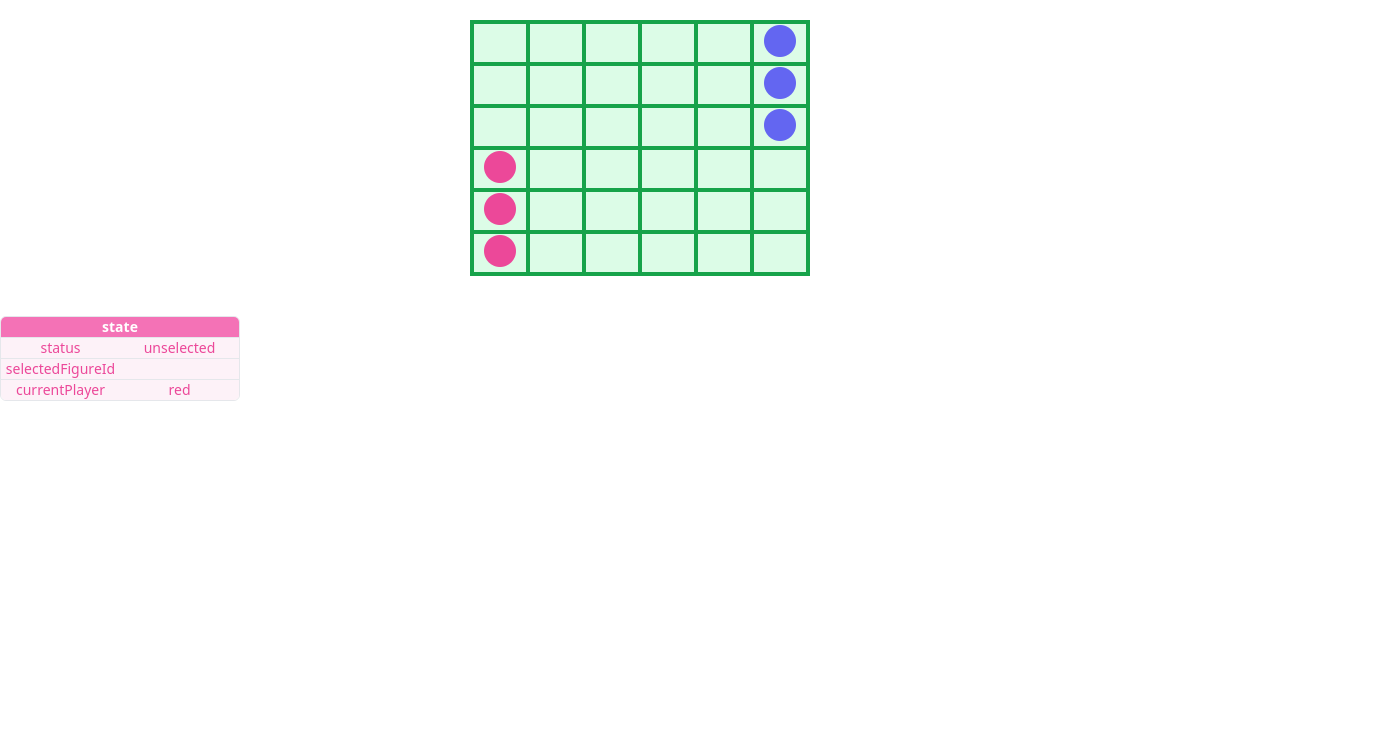
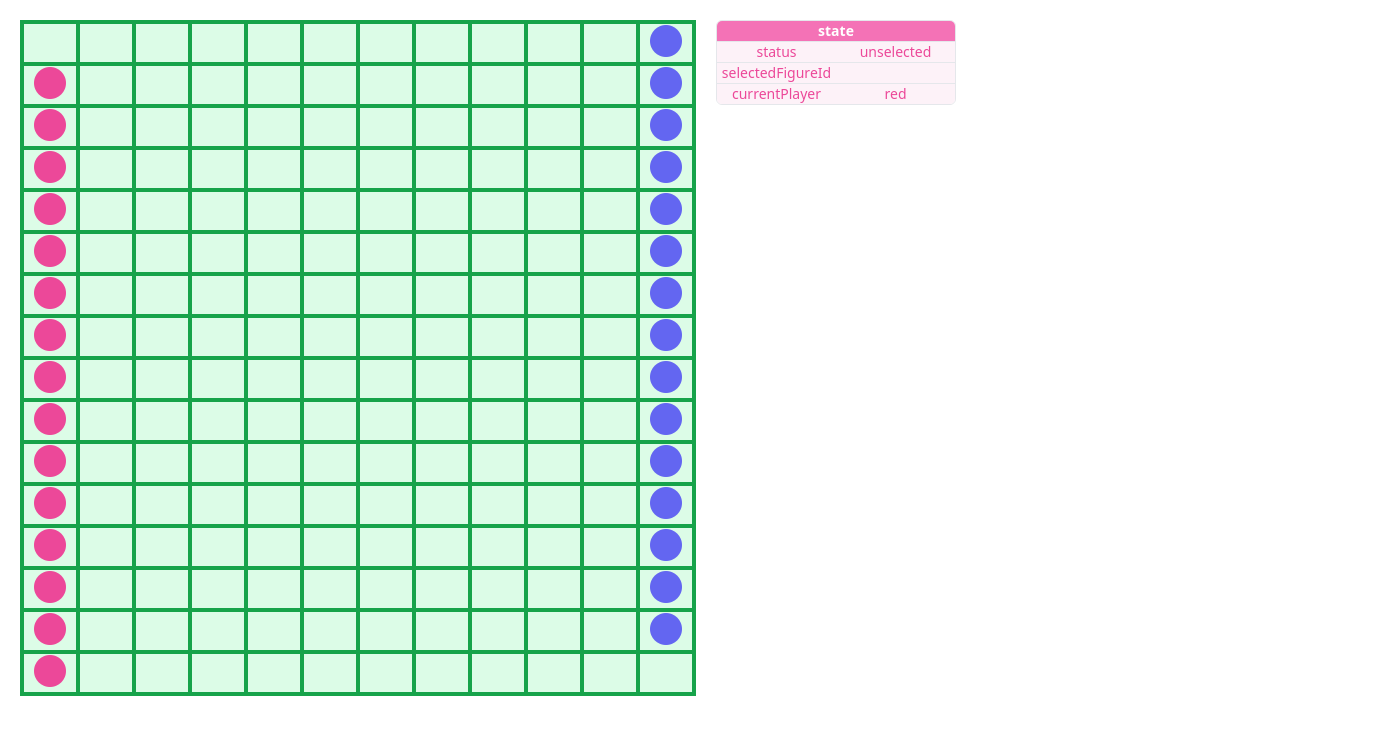
Before and after one commit to dm283/game-pro-1, a Vue app: page / in a window 1280 px wide. Shown: the top 734 px of the page, 1392 px wide, since content can reach past the window. Built offline with nearby package versions, Linux system fonts and the light colour scheme.

Commit message:
big gamefield

```diff
--- a/src/components/CellData.vue
+++ b/src/components/CellData.vue
@@ -10,7 +10,7 @@ defineProps({
 
 <template>
 
-<div class="grid grid-cols-3 gap-2 mt-10 w-max">
+<div class="grid grid-rows-3 mt-5 ml-5 gap-2 w-max">
 
   <div class="w-60 border rounded-md overflow-hidden text-green-600 text-sm text-center">
   <div class="bg-pink-400 text-white font-semibold">state</div>
--- a/src/components/GameField.vue
+++ b/src/components/GameField.vue
@@ -5,7 +5,8 @@ import CellData from './CellData.vue';
 
 
 const rows = []; const cells = [];
-for (let i=0; i<6; i++) { rows[i] = i;  cells[i] = i; }
+for (let i=0; i<16; i++) { rows[i] = i;  };
+for (let i=0; i<12; i++) { cells[i] = i; };
 
 const state = {
   status: 'unselected',
@@ -43,6 +44,17 @@ const areaCellInfoData = reactive({
 })
 
 
+const redPalette = ["text-pink-500", "text-red-500"];
+const bluePalette = ["text-indigo-500", "text-blue-500"];
+
+const colorsList = [
+  redPalette, redPalette, redPalette, redPalette, redPalette, redPalette, redPalette, redPalette, redPalette, redPalette, redPalette, redPalette,
+  redPalette, redPalette, redPalette,
+  bluePalette, bluePalette, bluePalette, bluePalette, bluePalette, bluePalette, bluePalette, bluePalette, bluePalette, bluePalette, bluePalette, bluePalette,
+  bluePalette, bluePalette, bluePalette,
+];
+
+
 const fig = (id, color, x, y, rootY, player, posId) => {
   // create a figure
   return reactive({
@@ -56,34 +68,48 @@ const fig = (id, color, x, y, rootY, player, posId) => {
   })
 };
 
-const redPalette = ["text-pink-500", "text-red-500"];
-const bluePalette = ["text-indigo-500", "text-blue-500"];
-
-const colorsList = [
-  redPalette,
-  redPalette,
-  redPalette,
-  bluePalette,
-  bluePalette,
-  bluePalette,
-];
 
 // list of figures
 const figures = [
-  fig(0, colorsList[0][0], 0, 5, 5, 'red', 0),
-  fig(1, colorsList[1][0], 0, 4, 5, 'red', 0),
-  fig(2, colorsList[2][0], 0, 3, 5, 'red', 0),
-  fig(3, colorsList[3][0], 5, 0, 0, 'blue', 0),
-  fig(4, colorsList[4][0], 5, 1, 0, 'blue', 0),
-  fig(5, colorsList[5][0], 5, 2, 0, 'blue', 0),
+  fig(0, colorsList[0][0], 0, 15, 15, 'red', 0),
+  fig(1, colorsList[1][0], 0, 14, 15, 'red', 0),
+  fig(2, colorsList[2][0], 0, 13, 15, 'red', 0),
+  fig(3, colorsList[3][0], 0, 12, 15, 'red', 0),
+  fig(4, colorsList[4][0], 0, 11, 15, 'red', 0),
+  fig(5, colorsList[5][0], 0, 10, 15, 'red', 0),
+  fig(6, colorsList[6][0], 0, 9, 15, 'red', 0),
+  fig(7, colorsList[7][0], 0, 8, 15, 'red', 0),
+  fig(8, colorsList[8][0], 0, 7, 15, 'red', 0),
+  fig(9, colorsList[9][0], 0, 6, 15, 'red', 0),
+  fig(10, colorsList[10][0], 0, 5, 15, 'red', 0),
+  fig(11, colorsList[11][0], 0, 4, 15, 'red', 0),
+  fig(12, colorsList[12][0], 0, 3, 15, 'red', 0),
+  fig(13, colorsList[13][0], 0, 2, 15, 'red', 0),
+  fig(14, colorsList[14][0], 0, 1, 15, 'red', 0),
+
+  fig(15, colorsList[15][0], 11, 0, 0, 'blue', 0),
+  fig(16, colorsList[16][0], 11, 1, 0, 'blue', 0),
+  fig(17, colorsList[17][0], 11, 2, 0, 'blue', 0),
+  fig(18, colorsList[18][0], 11, 3, 0, 'blue', 0),
+  fig(19, colorsList[19][0], 11, 4, 0, 'blue', 0),
+  fig(20, colorsList[20][0], 11, 5, 0, 'blue', 0),
+  fig(21, colorsList[21][0], 11, 6, 0, 'blue', 0),
+  fig(22, colorsList[22][0], 11, 7, 0, 'blue', 0),
+  fig(23, colorsList[23][0], 11, 8, 0, 'blue', 0),
+  fig(24, colorsList[24][0], 11, 9, 0, 'blue', 0),
+  fig(25, colorsList[25][0], 11, 10, 0, 'blue', 0),
+  fig(26, colorsList[26][0], 11, 11, 0, 'blue', 0),
+  fig(27, colorsList[27][0], 11, 12, 0, 'blue', 0),
+  fig(28, colorsList[28][0], 11, 13, 0, 'blue', 0),
+  fig(29, colorsList[29][0], 11, 14, 0, 'blue', 0),
 ]
 
 const cellsInfo = [];
-for (let y=0; y<6; y++) {
+for (let y=0; y<16; y++) {
   cellsInfo[y] = [];
-  for (let x=0; x<6; x++) {
+  for (let x=0; x<12; x++) {
 
-    let rootY = (y <= 2) ? 0 : 5;
+    let rootY = (y < 8) ? 0 : 15;
 
     cellsInfo[y][x] = {
       figId: '',
@@ -92,29 +118,39 @@ for (let y=0; y<6; y++) {
       colFigIds: [],
     };
 
-    if ( [0, 5].includes(y) ) {
+    if ( [0, 15].includes(y) ) {
       cellsInfo[y][x].isRoot = true;
     };
 
-    if (y == 5) {
+    if (y == 15) {
       cellsInfo[y][x].posIdRed = x;
-      cellsInfo[y][x].posIdBlue = x+6;
+      cellsInfo[y][x].posIdBlue = x+12;
     } else if (y == 0) {
-      cellsInfo[y][x].posIdRed = 5-x+6;
-      cellsInfo[y][x].posIdBlue = 5-x;
+      cellsInfo[y][x].posIdRed = 11-x+12;
+      cellsInfo[y][x].posIdBlue = 11-x;
     }
 
   };
 };
 
 // define figures in cells  -  red player
-cellsInfo[3][0].figId = 2;
-cellsInfo[4][0].figId = 1;
-cellsInfo[5][0].figId = 0; cellsInfo[5][0].colFigIds = [0, 1, 2];
-// define figures in cells  -  blue player
-cellsInfo[0][5].figId = 3; cellsInfo[0][5].colFigIds = [3, 4, 5];
-cellsInfo[1][5].figId = 4;
-cellsInfo[2][5].figId = 5;
+// cellsInfo[3][0].figId = 2;
+// cellsInfo[4][0].figId = 1;
+// cellsInfo[5][0].figId = 0; cellsInfo[5][0].colFigIds = [0, 1, 2];
+cellsInfo[15][0].figId = 0; cellsInfo[15][0].colFigIds = [0, 1, 2, 3, 4, 5, 6, 7, 8, 9, 10, 11, 12, 13, 14];
+cellsInfo[14][0].figId = 1; cellsInfo[13][0].figId = 2; cellsInfo[12][0].figId = 3; cellsInfo[11][0].figId = 4; cellsInfo[10][0].figId = 5;
+cellsInfo[9][0].figId = 6; cellsInfo[8][0].figId = 7; cellsInfo[7][0].figId = 8; cellsInfo[6][0].figId = 9; cellsInfo[5][0].figId = 10;
+cellsInfo[4][0].figId = 11; cellsInfo[3][0].figId = 12; cellsInfo[2][0].figId = 13; cellsInfo[1][0].figId = 14;
+
+// // define figures in cells  -  blue player
+// cellsInfo[0][5].figId = 3; cellsInfo[0][5].colFigIds = [3, 4, 5];
+// cellsInfo[1][5].figId = 4;
+// cellsInfo[2][5].figId = 5;
+cellsInfo[0][11].figId = 15; cellsInfo[0][11].colFigIds = [15, 16, 17, 18, 19, 20, 21, 22, 23, 24, 25, 26, 27, 28, 29];
+cellsInfo[1][11].figId = 16; cellsInfo[2][11].figId = 17; cellsInfo[3][11].figId = 18; cellsInfo[4][11].figId = 19;
+cellsInfo[5][11].figId = 20; cellsInfo[6][11].figId = 21; cellsInfo[7][11].figId = 22; cellsInfo[8][11].figId = 23;
+cellsInfo[9][11].figId = 24; cellsInfo[10][11].figId = 25; cellsInfo[11][11].figId = 26; cellsInfo[12][11].figId = 27;
+cellsInfo[13][11].figId = 28; cellsInfo[14][11].figId = 29;
 
 
 const figSelectToggle = (id, action) => {
@@ -169,13 +205,13 @@ const hoverCell = (posY, posX) => {
 }
 
 
-const checkNewPos = (y, x) => {
-  // return true if new pos is correct
-  if (y == 0 || y == 5) {  // || x == 0 || x == 5
-    return true;
-  }
-  return false;
-};
+// const checkNewPos = (y, x) => {
+//   // return true if new pos is correct
+//   if (y == 0 || y == 5) {  // || x == 0 || x == 5
+//     return true;
+//   }
+//   return false;
+// };
 
 
 const selectCell = (posY, posX) => {
@@ -189,6 +225,7 @@ const selectCell = (posY, posX) => {
     let figId = rootCell.colFigIds[ rootCell.colFigIds.length - 1 ];
 
     // unable select not current player figure
+    console.log('figures[figId] =', figures[figId])
     if (figures[figId].player !== state.currentPlayer) {
       return 1;
     }
@@ -249,7 +286,7 @@ const selectCell = (posY, posX) => {
         return 1;
        }
 
-      if (adaptPosY == 5) {
+      if (adaptPosY == 15) {
         adaptPosY = adaptPosY - rootCell.colFigIds.length
       }
       else if (adaptPosY == 0) {
@@ -272,7 +309,7 @@ const selectCell = (posY, posX) => {
     rootCellPrev.colFigIds.pop();
 
     // change info in figure
-    figures[figId].rootPos.y = (adaptPosY <= 2) ? 0: 5;
+    figures[figId].rootPos.y = (adaptPosY < 8) ? 0: 15;
     figures[figId].rootPos.x = adaptPosX;
     figures[figId].xyPos.y = adaptPosY;
     figures[figId].xyPos.x = adaptPosX;
@@ -298,25 +335,27 @@ const leaveGameField = () => {
 
 <template>
 
-  <section class="">
+<div class="grid grid-cols-2 w-max">
+
+  <div class="ml-5">
     <table class="mx-auto mt-5" @mouseleave="leaveGameField()">
       <tr class="h-10" v-for="y in rows">
         <td class="bg-green-100 border border-4 border-green-600 w-14 text-center hover:bg-green-200"
           @click="selectCell(y, x)" @mouseenter="hoverCell(y, x)" v-for="x in cells">
-
-          <!-- {{ cell }}-{{ row }} -->
-
             <div v-for="f in figures" :key="f.figId">
               <div v-if="y == f.xyPos.y & x == f.xyPos.x">
                 <Figure :figClr=f.color />
               </div>
             </div>
-
         </td>
       </tr>
     </table>
-  </section>
+  </div>
 
-  <CellData :data=areaCellInfoData :showD=showData />
+  <div>
+    <CellData :data=areaCellInfoData :showD=showData />
+  </div>
+
+</div>
 
 </template>
```
